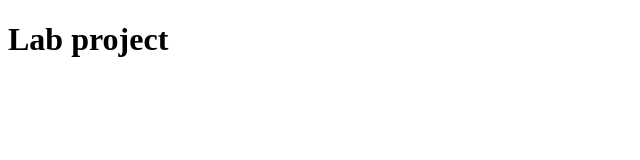
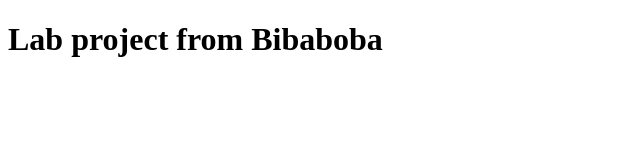
Before and after one commit to Careless-boop/lab-project, a plain HTML site: page index.html in a window 1280 px wide. Shown: the whole page, without its empty margins (0-640 px from the left). Drawn offline with Linux system fonts and the light colour scheme.

Commit message:
Add name developers

```diff
--- a/index.html
+++ b/index.html
@@ -8,7 +8,7 @@
   </head>
   <body>
     <header>
-      <h1>Lab project</h1>
+      <h1>Lab project from Bibaboba</h1>
     </header>
     <main></main>
   </body>
```
